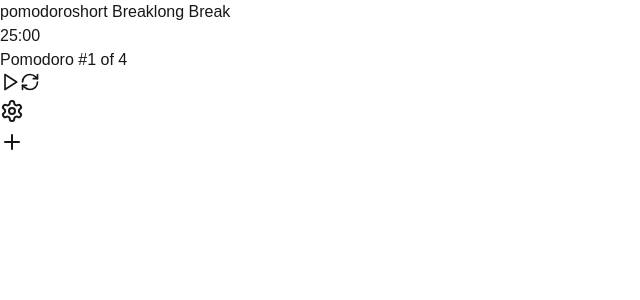
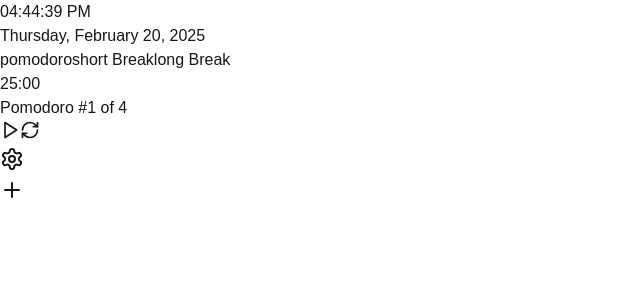
Before and after one commit to AD-Archer/Timewise, a Next.js app: page / in a window 1280 px wide. Shown: the top 300 px of the page, without its empty margins (0-640 px from the left). Built offline with nearby package versions, Linux system fonts and the light colour scheme; no server answers.

Commit message:
Create clock on site to tell time

```diff
--- /dev/null
+++ b/src/app/components/Clock.tsx
@@ -0,0 +1,46 @@
+'use client';
+
+import { useState, useEffect } from 'react';
+
+/**
+ * Clock component that displays the current local time
+ * Updates every second to show accurate time
+ */
+const Clock = () => {
+  const [time, setTime] = useState<Date>(new Date());
+
+  useEffect(() => {
+    // Update time every second
+    const intervalId = setInterval(() => {
+      setTime(new Date());
+    }, 1000);
+
+    // Clean up interval on component unmount
+    return () => clearInterval(intervalId);
+  }, []);
+
+  // Format time as HH:MM:SS
+  const formattedTime = time.toLocaleTimeString([], {
+    hour: '2-digit',
+    minute: '2-digit',
+    second: '2-digit',
+    hour12: true
+  });
+
+  // Format date as Day, Month Date, Year
+  const formattedDate = time.toLocaleDateString([], {
+    weekday: 'long',
+    month: 'long',
+    day: 'numeric',
+    year: 'numeric'
+  });
+
+  return (
+    <div className="flex flex-col items-center justify-center p-4 bg-black/30 backdrop-blur-sm rounded-lg text-white shadow-lg">
+      <div className="text-3xl font-semibold mb-1">{formattedTime}</div>
+      <div className="text-sm opacity-80">{formattedDate}</div>
+    </div>
+  );
+};
+
+export default Clock;
--- a/src/app/page.tsx
+++ b/src/app/page.tsx
@@ -13,6 +13,7 @@ import { SettingsProvider } from "./contexts/SettingsContext";
 import { AnalyticsProvider } from './contexts/AnalyticsContext';
 import { AchievementsProvider } from './contexts/AchievementsContext';
 import { MusicProvider } from './contexts/MusicContext';
+import Clock from "./components/Clock";
 
 export default function Home() {
   const [showWarning, setShowWarning] = useState(false);
@@ -68,6 +69,10 @@ export default function Home() {
                 <BackgroundImage />
 
                 <div className="relative z-10 w-full max-w-5xl flex flex-col items-center justify-center px-4">
+                  <div className="fixed top-4 left-4">
+                    <Clock />
+                  </div>
+
                   <Timer />
 
                   <button
```
